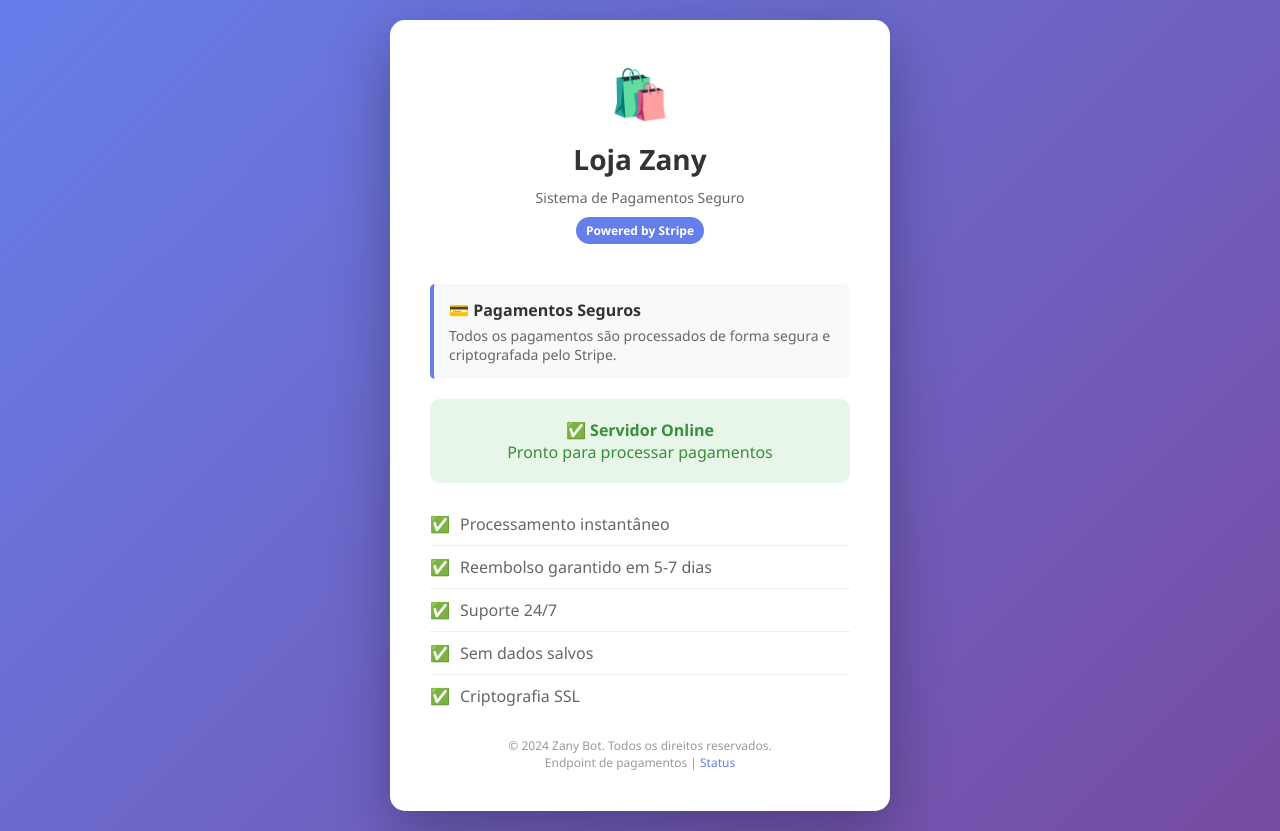
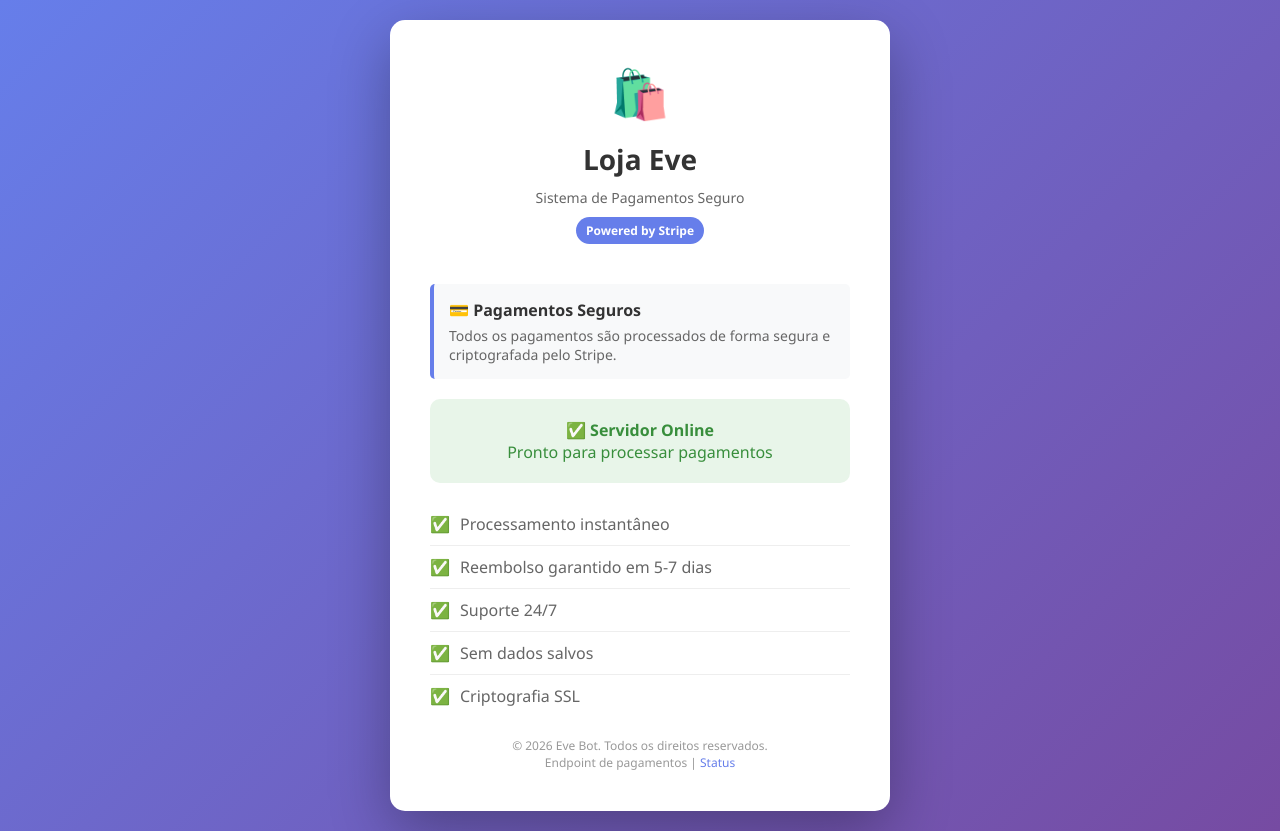
Before and after one commit to bilked/eve, a website: page public/index.html in a window 1280 px wide. Drawn offline with Linux system fonts and the light colour scheme.

Commit message:
Update index.html

```diff
--- a/public/index.html
+++ b/public/index.html
@@ -166,7 +166,7 @@
     <div class="container">
         <div class="header">
             <div class="logo">🛍️</div>
-            <h1>Loja Zany</h1>
+            <h1>Loja Eve</h1>
             <p>Sistema de Pagamentos Seguro</p>
             <span class="badge">Powered by Stripe</span>
         </div>
@@ -190,7 +190,7 @@
         </ul>
 
         <div class="footer">
-            <p>© 2024 Zany Bot. Todos os direitos reservados.</p>
+            <p>© 2026 Eve Bot. Todos os direitos reservados.</p>
             <p>Endpoint de pagamentos | <a href="#" style="color: #667eea; text-decoration: none;">Status</a></p>
         </div>
     </div>
```
